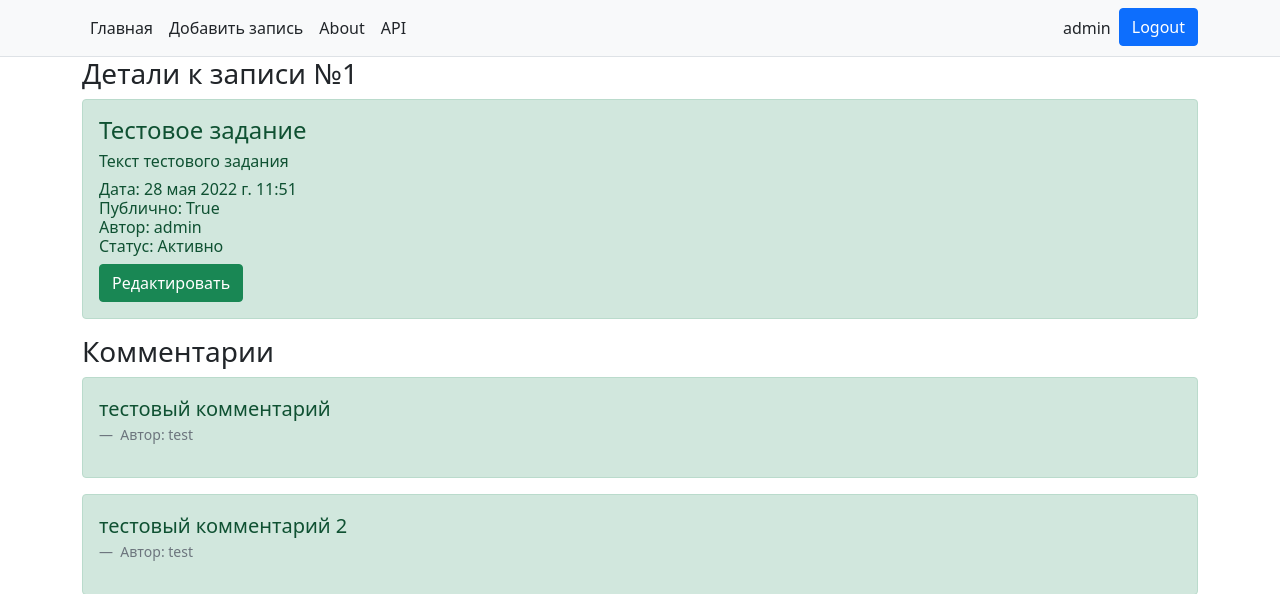
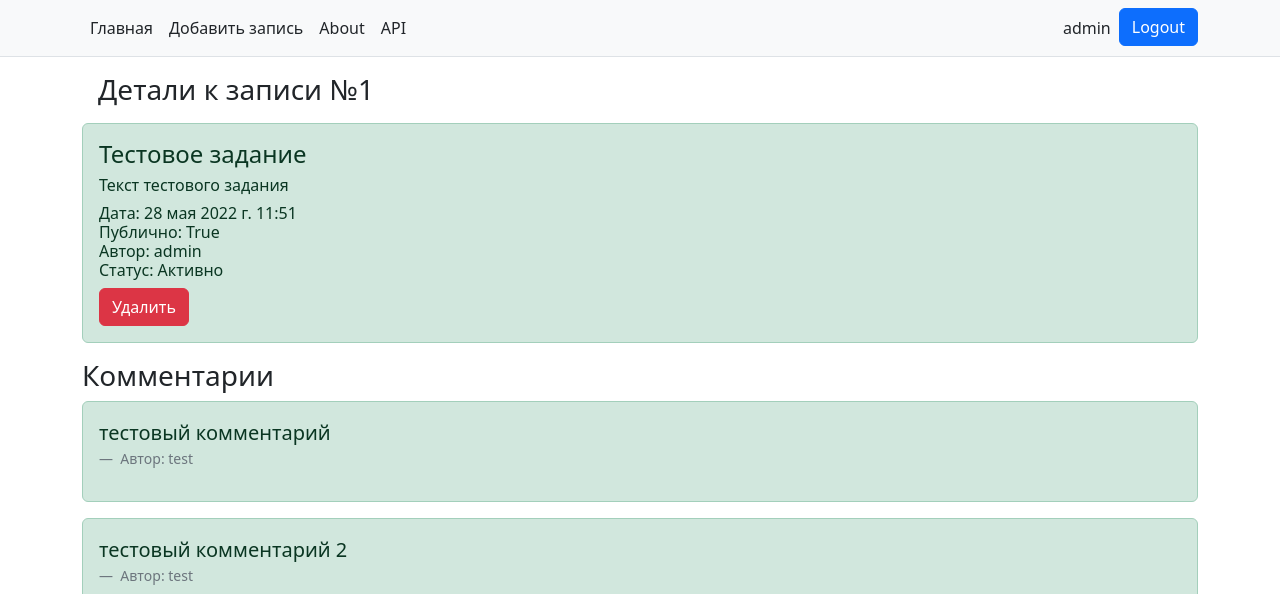
Before and after one commit to evgeniymoskvin/ToDo_project, a Django app: page /details/1 in a window 1280 px wide. Shown: the top 594 px of the page. Run offline with Django 4.2, Linux system fonts and the light colour scheme; a user stored in the database is signed in; data comes from the database, SQL or seed files in the repository; both versions use the stored data as it was after the commit; some libraries are stand-ins or nearby versions.

Commit message:
delete form

```diff
--- a/ToDo_project/settings.py
+++ b/ToDo_project/settings.py
@@ -114,7 +114,8 @@ USE_TZ = True
 # Static files (CSS, JavaScript, Images)
 # https://docs.djangoproject.com/en/4.0/howto/static-files/
 
-STATIC_URL = 'static/'
+STATIC_URL = '/static/'
+STATIC_ROOT = os.path.join(BASE_DIR, 'static')
 
 # Default primary key field type
 # https://docs.djangoproject.com/en/4.0/ref/settings/#default-auto-field
--- a/todo_manager/templates/todo_manager/base.html
+++ b/todo_manager/templates/todo_manager/base.html
@@ -1,13 +1,24 @@
+{% load static %}
+
 <!DOCTYPE html>
 <html lang="en">
 <head>
     <meta charset="UTF-8">
     <title>{% block title %}{% endblock %}</title>
-     <script src="https://cdn.jsdelivr.net/npm/bootstrap@5.1.3/dist/js/bootstrap.min.js"></script>
-    <link rel="stylesheet" href="https://cdn.jsdelivr.net/npm/bootstrap@5.1.3/dist/css/bootstrap.min.css">
+
+    <script src="https://code.jquery.com/jquery-3.5.1.min.js"></script>
+    <script src="https://unpkg.com/@popperjs/core@2.11.5/dist/umd/popper.min.js"></script>
+{#    <script defer src="https://cdn.jsdelivr.net/npm/bootstrap@5.1.3/dist/js/bootstrap.bundle.min.js" integrity="sha384-ka7Sk0Gln4gmtz2MlQnikT1wXgYsOg+OMhuP+IlRH9sENBO0LRn5q+8nbTov4+1p" crossorigin="anonymous"></script>#}
+    <script src="{% static "todo_manager/js/bootstrap.bundle.js"%}"></script>
+    <script src="{% static "todo_manager/js/bootstrap.js"%}"></script>
+    <script src="{% static "todo_manager/js/bootstrap.esm.js"%}"></script>
+    <link rel="stylesheet" href="{% static "todo_manager/css/bootstrap.css"%}">
+{#    <link rel="stylesheet" href="https://cdn.jsdelivr.net/npm/bootstrap@5.1.3/dist/css/bootstrap.min.css" integrity="sha384-1BmE4kWBq78iYhFldvKuhfTAU6auU8tT94WrHftjDbrCEXSU1oBoqyl2QvZ6jIW3" crossorigin="anonymous">#}
 
 </head>
 <body>
+
+
 <nav class="py-2 bg-light border-bottom">
     <div class="container d-flex flex-wrap">
         <ul class="nav me-auto">
--- a/todo_manager/templates/todo_manager/details.html
+++ b/todo_manager/templates/todo_manager/details.html
@@ -5,7 +5,7 @@
 {% endblock %}
 {% block content %}
 
-    <h3>Детали к записи №{{ obj.id }}</h3>
+    <h3 class="m-3">Детали к записи №{{ obj.id }}</h3>
     {#    {{ api_detail }}#}
     <div class="{% if obj.public %} alert alert-success mt-2 {% else %} alert alert-warning mt-2 {% endif %}">
         <h4>{{ obj.title }}</h4>
@@ -15,7 +15,34 @@
             Автор: {{ obj.author }}<br>
             Статус: {{ obj.get_status_display }}
         </p>
-    <button type="submit" class="btn btn-success" href="/">Редактировать</button>
+        {% if obj.author == request.user %}
+            <!-- Button trigger modal -->
+            <button type="button" class="btn btn-danger" data-bs-toggle="modal" data-bs-target="#DeleteModal">
+                Удалить
+            </button>
+
+            <!-- Modal -->
+            <div class="modal fade" id="DeleteModal" tabindex="-1" aria-labelledby="exampleModalLabel"
+                 aria-hidden="true">
+                <div class="modal-dialog">
+                    <div class="modal-content">
+                        <div class="modal-header">
+                            <h5 class="modal-title" id="exampleModalLabel">Удалить запись</h5>
+                            <button type="button" class="btn-close" data-bs-dismiss="modal" aria-label="Close"></button>
+                        </div>
+                        <div class="modal-body">
+                            <p class="h6">Удалить запись?</p>
+                        </div>
+                        <div class="modal-footer">
+                            <button type="button" class="btn btn-secondary" data-bs-dismiss="modal">Отмена</button>
+                            <a href="{% url "delete_object" pk=obj.id %}" class="btn btn-danger">Удалить</a>
+                        </div>
+                    </div>
+                </div>
+            </div>
+        {% endif %}
+
+
     </div>
     <h3>Комментарии</h3>
     {% if obj.public %}
--- a/todo_manager/templates/todo_manager/index.html
+++ b/todo_manager/templates/todo_manager/index.html
@@ -4,7 +4,7 @@
     Главная страница
 {% endblock %}
 {% block content %}
-    <h2>Задачи </h2>
+    <h2 class="m-3">Задачи </h2>
     {% if api_data_all %}
         <ul class="nav nav-tabs" id="myTab" role="tablist">
             <li class="nav-item" role="presentation">
--- a/todo_manager/urls.py
+++ b/todo_manager/urls.py
@@ -21,6 +21,7 @@ urlpatterns = [
     path('', views.IndexView.as_view(), name='index'),
     path('about/', views.AboutView.as_view(), name='about'),
     path('add_note/', views.AddNoteView.as_view(), name='add_note'),
-    path('details/<int:pk>', views.DetailViews.as_view(), name='details')
-
+    path('details/<int:pk>', views.DetailViews.as_view(), name='details'),
+    path('details/<int:pk>/delete', views.DetailViewsDelete.as_view(), name='delete_object'),
+    path('details/<int:pk>/update', views.UpdateViewDetail.as_view(), name='update_object')
 ]
--- a/todo_manager/views.py
+++ b/todo_manager/views.py
@@ -3,6 +3,7 @@ from django.views import View
 from .forms import TodoForm, CommentForm
 from todo_api import views as api_v
 from .models import ToDoModel, Comments
+from django.views.generic import UpdateView
 from django.http.response import HttpResponseRedirect
 
 
@@ -59,3 +60,16 @@ class DetailViews(View):
             new_post.todo_post_id = pk
             form.save()
             return redirect(request.META['HTTP_REFERER'])
+
+
+class DetailViewsDelete(View):
+
+    def get(self, request, pk):
+        post_del = ToDoModel.objects.get(pk=pk)
+        if post_del.author == request.user:
+            post_del.delete()
+        return redirect('index')
+
+
+class UpdateViewDetail(View):
+    ...
```
Also changed, not shown: db.sqlite3, todo_manager/forms.py (line endings or trailing spaces).
